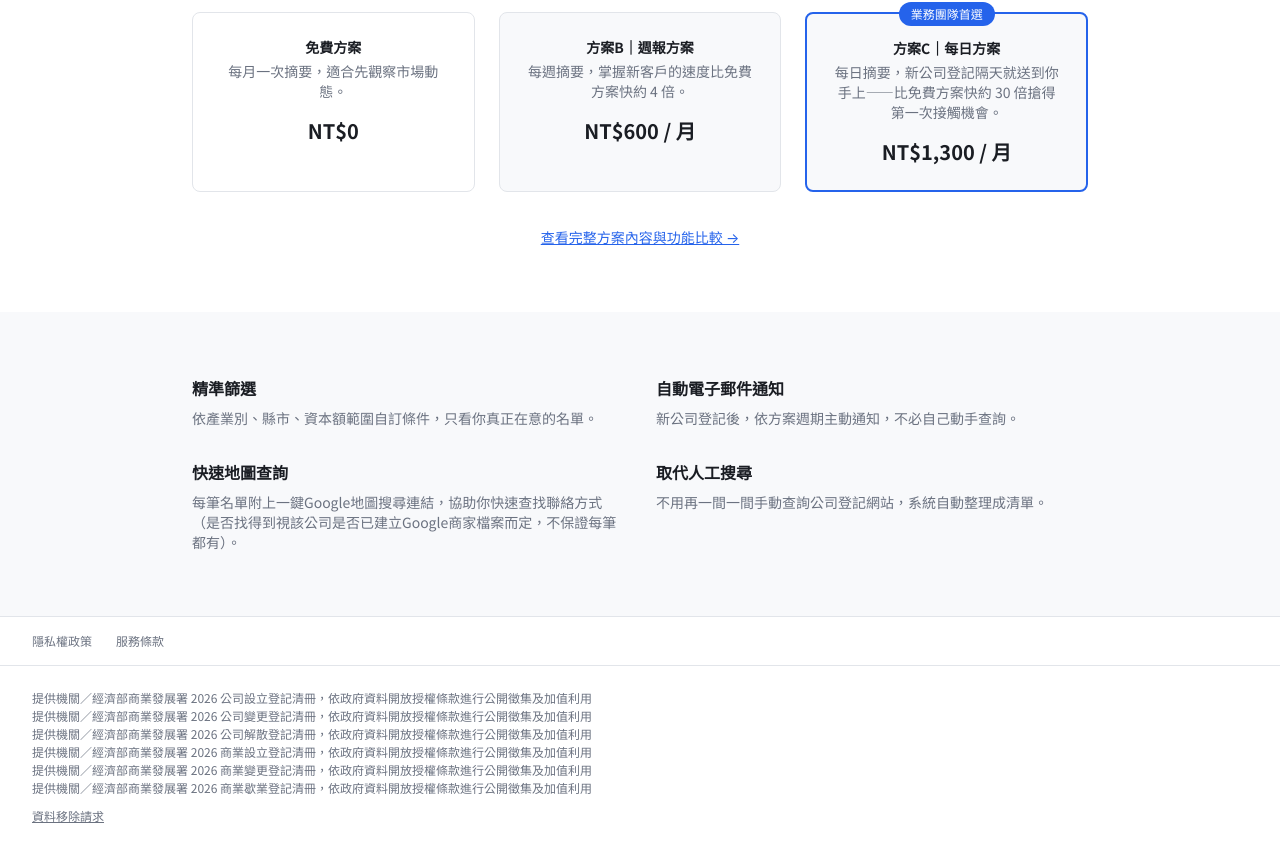
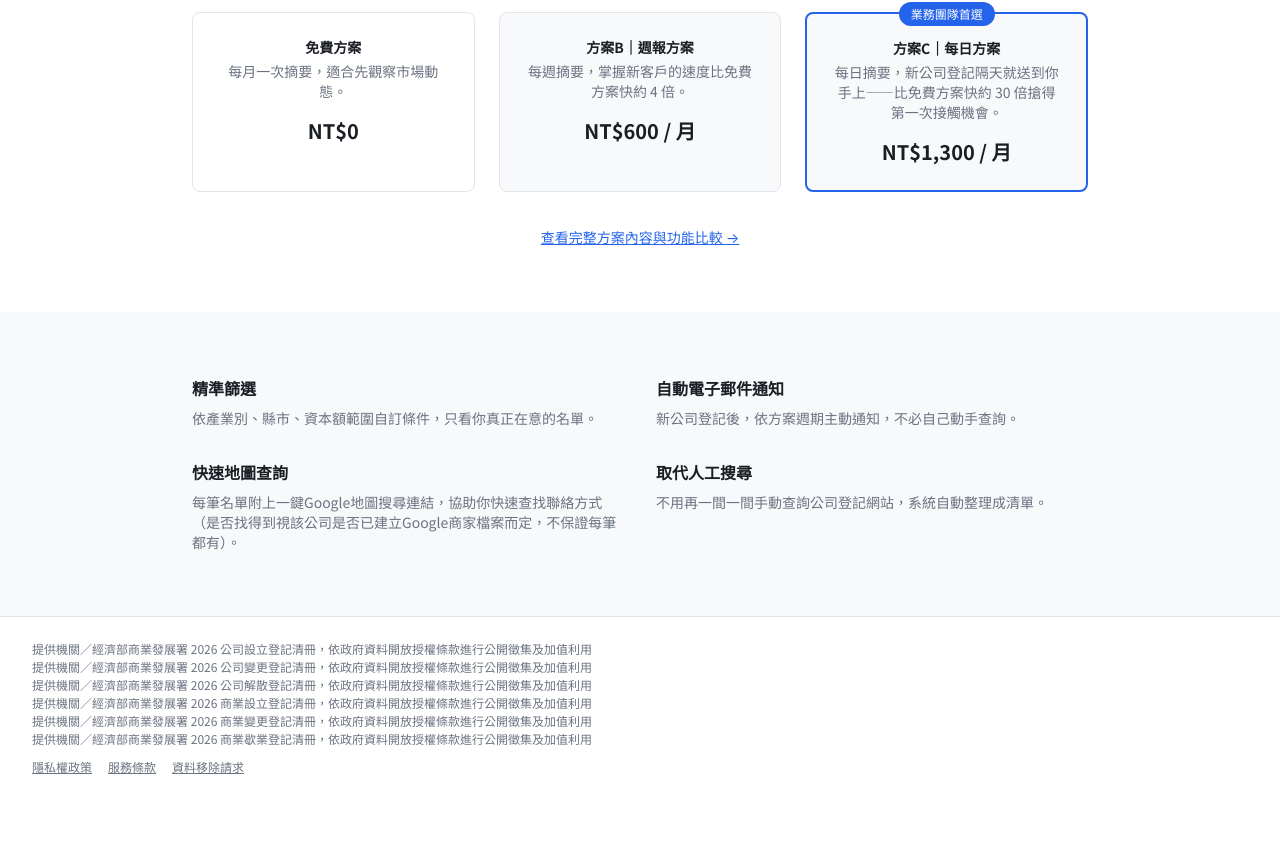
Before and after one commit to verymeanguy13-lab/tw-leads-radar, a Next.js app: page / in a window 1280 px wide. Shown: the part 589-1437 px from the top of the page. After the commit the page ends 1388 px from the top, so only its background shows below. Built offline with nearby package versions, Linux system fonts and the light colour scheme; no server answers.

Commit message:
Add privacy policy and terms of service links to the global footer so they are reachable from every page, including the logged-in app section

```diff
--- a/app/(marketing)/layout.tsx
+++ b/app/(marketing)/layout.tsx
@@ -46,10 +46,13 @@ export default async function MarketingLayout({ children }: { children: React.Re
         </div>
       </nav>
       <main className="flex-1">{children}</main>
-      <div className="border-t border-default px-8 py-4 flex gap-6 text-xs text-secondary">
-        <Link href="/privacy">{"隱私權政策"}</Link>
-        <Link href="/terms">{"服務條款"}</Link>
-      </div>
     </div>
   );
 }
+
+// 2026-09-05: removed this layout's own privacy/terms link bar - those
+// links are now in the global Footer (components/Footer.tsx, rendered
+// once from the root layout), which shows on every page including the
+// logged-in app section under app/(app)/ where these links previously
+// never appeared at all. Having both here and in the global Footer would
+// have just duplicated them on every marketing page.
--- a/components/Footer.tsx
+++ b/components/Footer.tsx
@@ -17,7 +17,13 @@ export default function Footer() {
   return (
     <footer className="border-t border-default mt-auto py-6 px-8">
       <DataAttribution datasets={ALL_SIX_DATASETS} />
-      <p className="text-xs text-secondary mt-3">
+      <p className="text-xs text-secondary mt-3 flex gap-4">
+        <Link href="/privacy" className="underline">
+          隱私權政策
+        </Link>
+        <Link href="/terms" className="underline">
+          服務條款
+        </Link>
         <Link href="/data-removal" className="underline">
           資料移除請求
         </Link>
```
